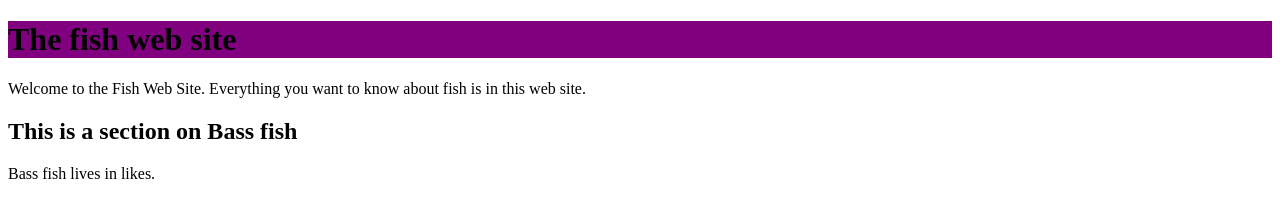
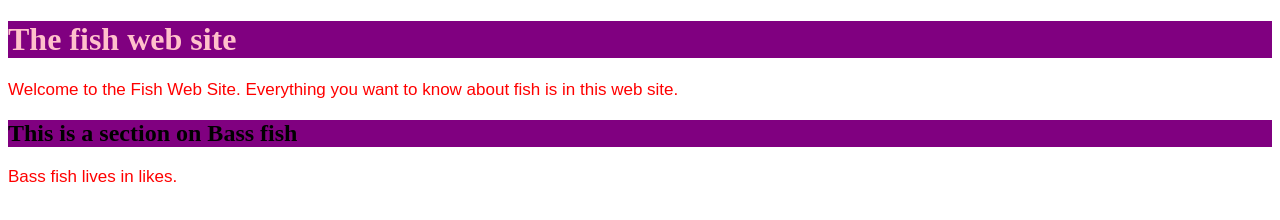
Before and after one commit to Nizar4790k/CSSCourse, a plain HTML site: page test.html in a window 1280 px wide. Drawn offline with Linux system fonts and the light colour scheme.

Commit message:
added rules for some selectors

```diff
--- a/test.html
+++ b/test.html
@@ -8,8 +8,19 @@
     <title>My web page</title>
     <style>
 
+        h1,h2{
+            background-color: purple;
+        }
+
         h1{
-            background-color: purple;
+            color:pink;
+        }
+
+        p{
+            color:red;
+            font-size: 17px;
+            font-family: Arial;
+
         }
 
     </style>
```
